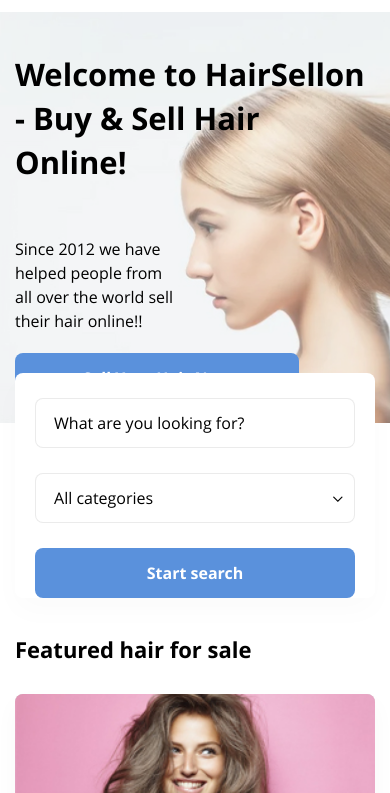
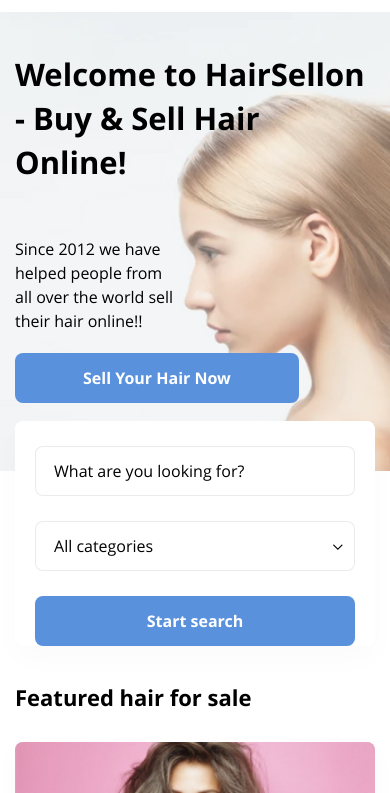
Before and after one commit to GrinCaseCode/hair-price, a plain HTML site: page index.html in a window 390 px wide. Shown: the part 51-844 px from the top of the page. Drawn offline with nearby package versions, Linux system fonts and the light colour scheme.

Commit message:
Add files via upload

```diff
--- a/css/media.css
+++ b/css/media.css
@@ -522,6 +522,9 @@ body {
 .billbord .title-big {
     padding-bottom: 53px;
 }
+.billbord {
+    padding-bottom: 68px;
+}
 }
 
 /* Custom, iPhone Retina */
```
